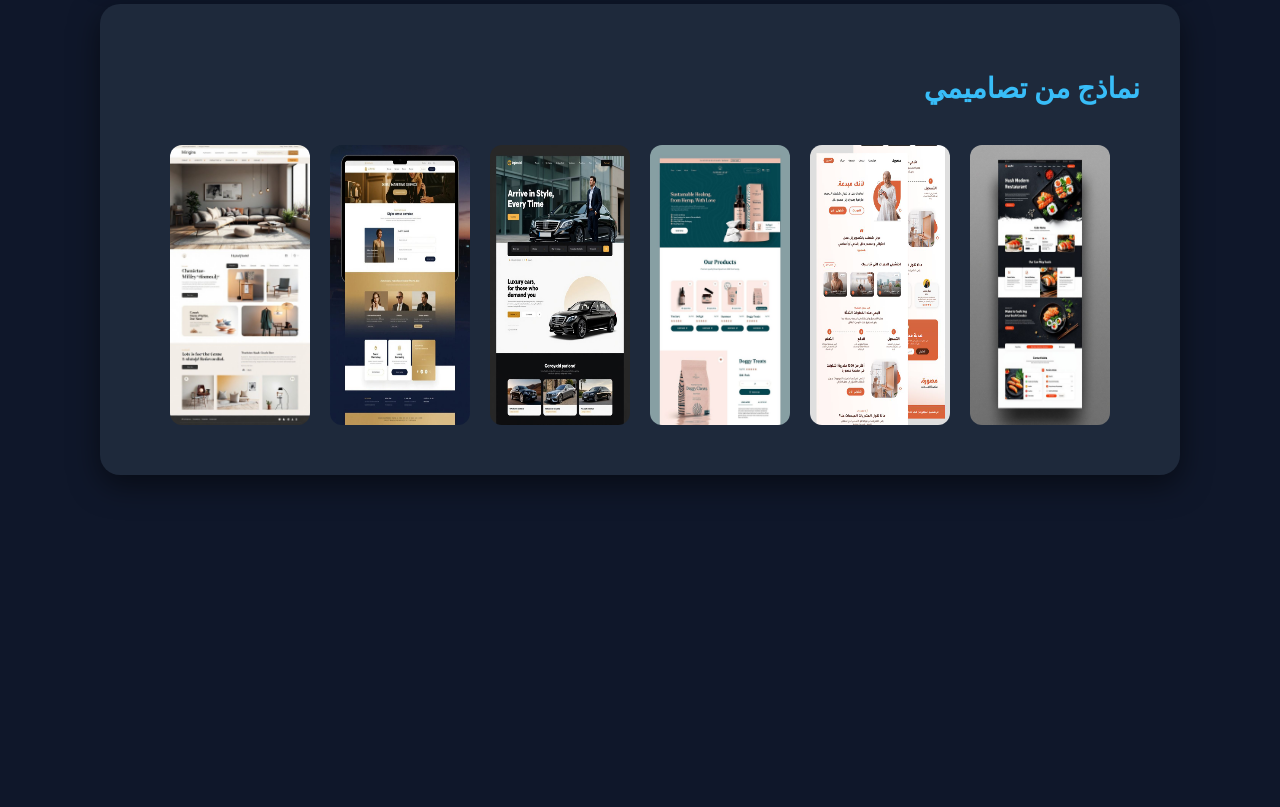
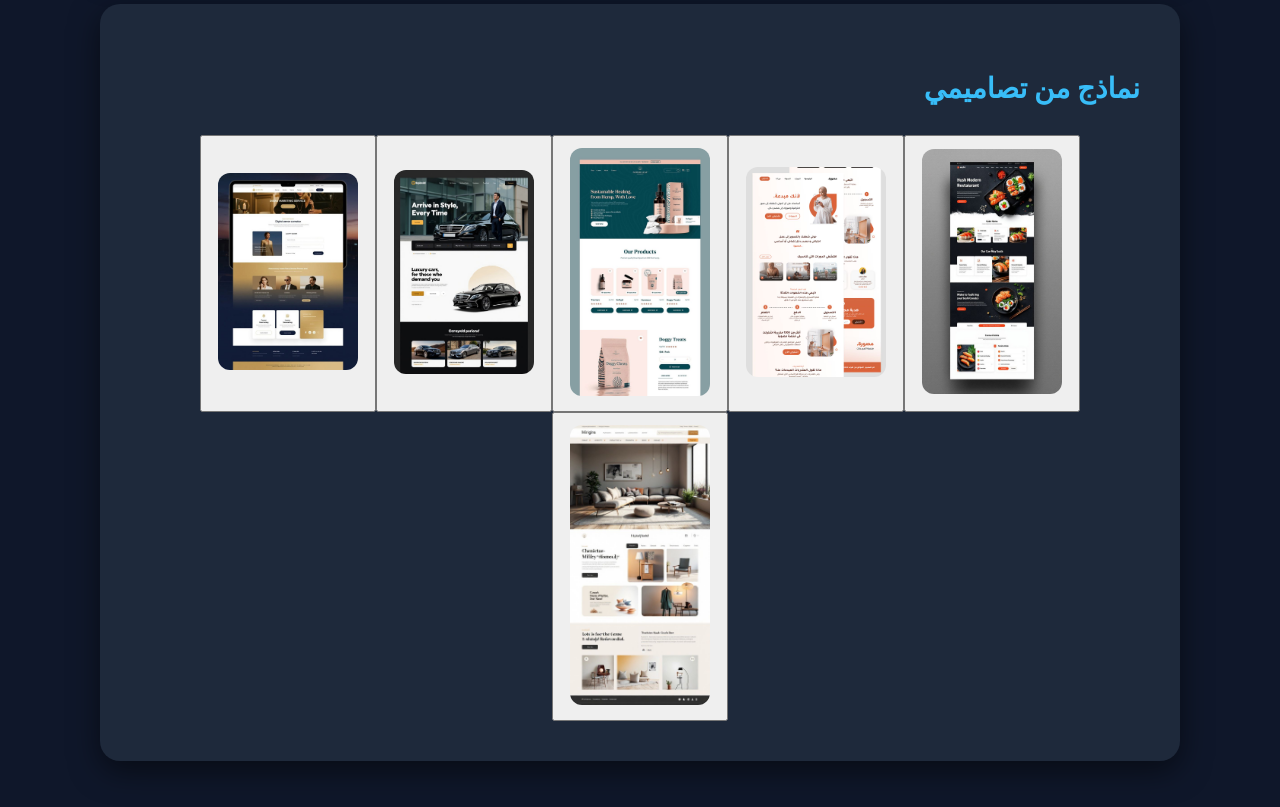
Before and after one commit to hebaMoha33/portfolio, a React (Create React App) app: page / in a window 1280 px wide. Shown: the part 3140-3947 px from the top of the page. Before the commit the page ends 3735 px from the top, so only its background shows below. Built offline with nearby package versions, Linux system fonts and the light colour scheme.

Commit message:
Update section labels and improve button accessibility8

```diff
--- a/src/App.js
+++ b/src/App.js
@@ -199,11 +199,11 @@ function App() {
         </div>
       </section>
 
-      {/* Projects */}
+      {/* Website Projects */}
       <section data-aos="fade-up">
         <h2>أعمالي في تصميم المواقع</h2>
 
-        {projects.map((project, index) => (
+        {projects.map((project) => (
           <div
             className="project-card"
             data-aos="fade-up"
@@ -224,7 +224,7 @@ function App() {
         ))}
       </section>
 
-      {/* Stores */}
+      {/* Zid and Salla Stores */}
       <section data-aos="fade-up">
         <h2>أعمالي في متاجر زد وسلة</h2>
 
@@ -255,32 +255,42 @@ function App() {
 
         <div className="gallery">
           {galleryImages.map((img, index) => (
-            <img
+            <button
+              type="button"
+              className="gallery-button"
+              onClick={() => handleOpen(img)}
               key={img}
-              src={img}
-              alt={`نموذج تصميم ${index + 1}`}
-              onClick={() => handleOpen(img)}
-            />
+              aria-label={`عرض نموذج التصميم ${index + 1}`}
+            >
+              <img
+                src={img}
+                alt={`نموذج تصميم ${index + 1}`}
+              />
+            </button>
           ))}
         </div>
       </section>
 
       {/* Image Preview */}
       {open && (
-        <div
-          className="lightbox"
-          onClick={handleClose}
-          role="presentation"
-        >
+        <div className="lightbox">
+          <button
+            type="button"
+            className="close-button"
+            onClick={handleClose}
+            aria-label="إغلاق الصورة"
+          >
+            ×
+          </button>
+
           <img
             src={currentImg}
-            alt="معاينة التصميم"
-            onClick={(event) => event.stopPropagation()}
+            alt="معاينة نموذج التصميم"
           />
         </div>
       )}
 
-      {/* WhatsApp */}
+      {/* WhatsApp Button */}
       <a
         className="whatsapp"
         href="https://wa.me/966543519328"
```
